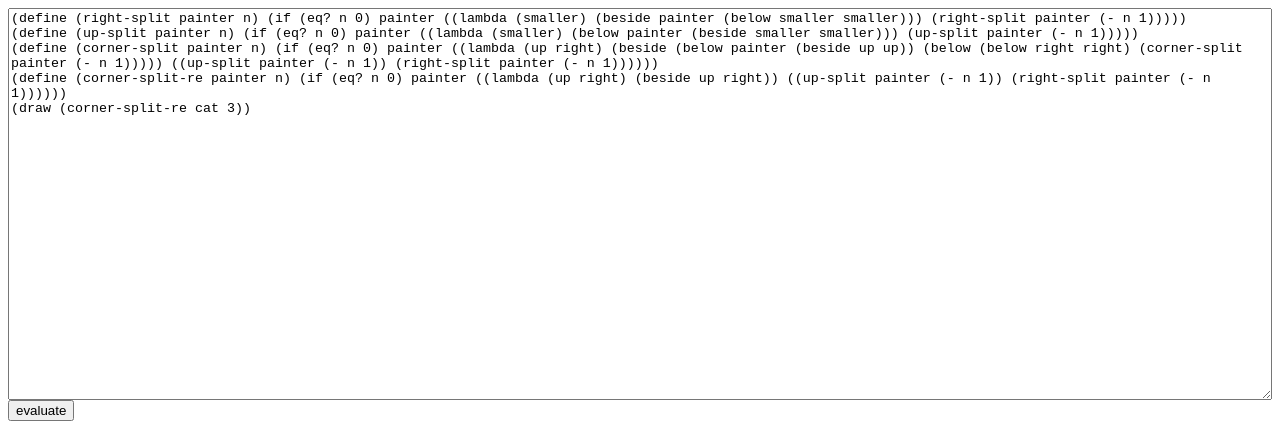
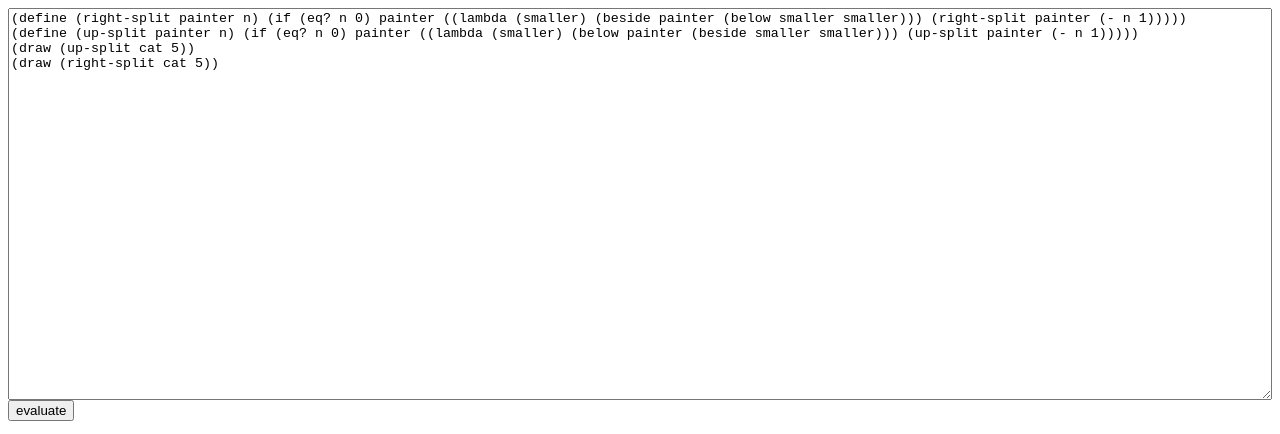
Before and after one commit to menduz/tscheme, a website: page index.html in a window 1280 px wide. Drawn offline with Linux system fonts and the light colour scheme.

Commit message:
Remove corner-split

```diff
--- a/index.html
+++ b/index.html
@@ -10,9 +10,8 @@
 <textarea id="input" style='width:100%; height:50%;'>
 (define (right-split painter n) (if (eq? n 0) painter ((lambda (smaller) (beside painter (below smaller smaller))) (right-split painter (- n 1)))))
 (define (up-split painter n) (if (eq? n 0) painter ((lambda (smaller) (below painter (beside smaller smaller))) (up-split painter (- n 1)))))
-(define (corner-split painter n) (if (eq? n 0) painter ((lambda (up right) (beside (below painter (beside up up)) (below (below right right) (corner-split painter (- n 1))))) ((up-split painter (- n 1)) (right-split painter (- n 1))))))
-(define (corner-split-re painter n) (if (eq? n 0) painter ((lambda (up right) (beside up right)) ((up-split painter (- n 1)) (right-split painter (- n 1))))))
-(draw (corner-split-re cat 3))
+(draw (up-split cat 5))
+(draw (right-split cat 5))
 </textarea><br>
       <input type="button" onclick="run(document.getElementById('input').value)" value="evaluate" />
     </form>
```
